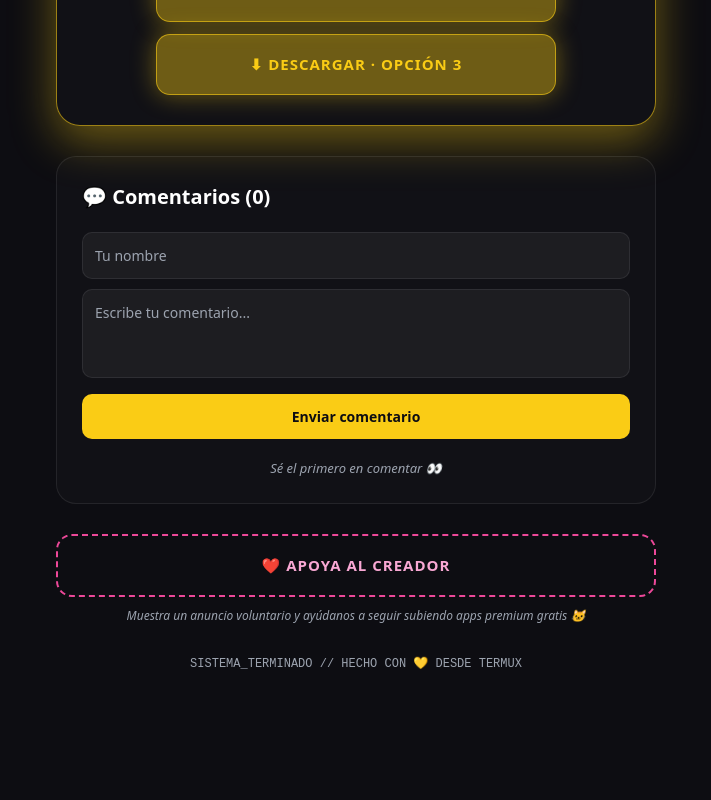
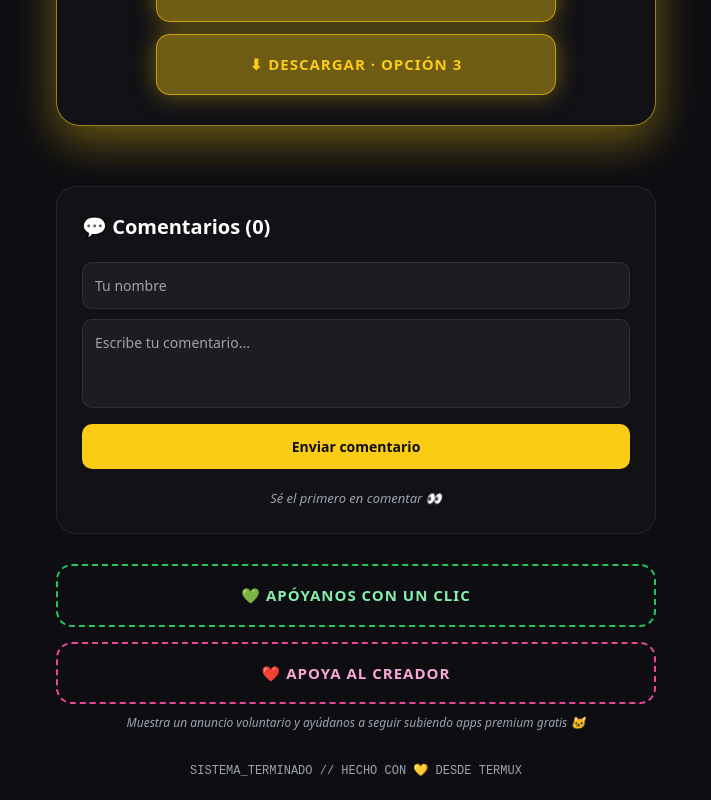
Before and after one commit to Ema242vu/APPS, a Next.js app: page /apps/capcut in a window 1280 px wide. Shown: the part 1321-2121 px from the top of the page, without its empty margins (284-995 px from the left). Before the commit the page ends 2014 px from the top, so only its background shows below. Built offline with nearby package versions, Linux system fonts and the light colour scheme.

Commit message:
Integrando Adsterra: Bar Social, Native Banner y enlace directo

```diff
--- a/app/apps/[slug]/page.tsx
+++ b/app/apps/[slug]/page.tsx
@@ -5,6 +5,7 @@ import { useState, useEffect } from "react";
 import { apps } from "@/lib/apps";
 import AdModal from "@/components/AdModal";
 import Comments from "@/components/Comments";
+import NativeBanner from "@/components/NativeBanner";
 import WaitModal from "@/components/WaitModal";
 
 export default function AppPage() {
@@ -63,7 +64,6 @@ export default function AppPage() {
     localStorage.setItem("ratings", JSON.stringify(newRatings));
   };
 
-  // Primero muestra el anuncio, luego la página de espera
   const handleDownload = (url: string) => {
     const newCount = downloads + 1;
     setDownloads(newCount);
@@ -73,13 +73,11 @@ export default function AppPage() {
     setShowAd(true);
   };
 
-  // Cuando cierra el anuncio, muestra la página de espera
   const handleAdClose = () => {
     setShowAd(false);
     setShowWait(true);
   };
 
-  // Cuando termina la espera, abre el enlace de descarga
   const handleWaitContinue = () => {
     setShowWait(false);
     window.open(finalUrl, "_blank");
@@ -215,10 +213,30 @@ export default function AppPage() {
           </div>
         )}
 
+        {/* Adsterra Native Banner */}
+        <NativeBanner />
+
         {/* Comentarios */}
         <Comments appName={app.name} />
 
-        {/* Apoya al creador */}
+        {/* Botón Adsterra Enlace Directo */}
+        <a
+          href="https://ardance.org/4/289d35b8457d3ebf55bb94697b169d11"
+          target="_blank"
+          rel="noopener noreferrer"
+          className="bounce-click"
+          style={{
+            display: "flex", alignItems: "center", justifyContent: "center", gap: "10px",
+            width: "100%", marginTop: "30px", padding: "18px", borderRadius: "16px",
+            backgroundColor: "transparent", border: "2px dashed #22c55e", color: "#86efac",
+            fontWeight: "bold", fontSize: "15px", textDecoration: "none",
+            letterSpacing: "1px", textTransform: "uppercase",
+          }}
+        >
+          💚 Apóyanos con un clic
+        </a>
+
+        {/* Apoya al creador (Monetag) */}
         <a
           href="https://omg10.com/4/11940275"
           target="_blank"
@@ -226,7 +244,7 @@ export default function AppPage() {
           className="bounce-click"
           style={{
             display: "flex", alignItems: "center", justifyContent: "center", gap: "10px",
-            width: "100%", marginTop: "30px", padding: "18px", borderRadius: "16px",
+            width: "100%", marginTop: "15px", padding: "18px", borderRadius: "16px",
             backgroundColor: "transparent", border: "2px dashed #ec4899", color: "#f9a8d4",
             fontWeight: "bold", fontSize: "15px", textDecoration: "none",
             letterSpacing: "1px", textTransform: "uppercase",
--- a/app/layout.tsx
+++ b/app/layout.tsx
@@ -21,6 +21,17 @@ export default function RootLayout({
             __html: `(function(s){s.dataset.zone='11940277',s.src='https://al5sm.com/tag.min.js'})([document.documentElement, document.body].filter(Boolean).pop().appendChild(document.createElement('script')))`,
           }}
         />
+        {/* Adsterra - Bar Social */}
+        <script
+          data-cfasync="false"
+          src="https://bellnewyork.org/14/cfed6f54b73385057c4c709b0d06da79"
+        />
+        {/* Adsterra - Native Banner */}
+        <script
+          async
+          data-cfasync="false"
+          src="https://bellnewyork.org/21/885a3a3a0173836d790936818ab5a034"
+        />
       </head>
       <body>
         {children}
--- /dev/null
+++ b/components/NativeBanner.tsx
@@ -0,0 +1,34 @@
+"use client";
+
+import { useEffect } from "react";
+
+export default function NativeBanner() {
+  useEffect(() => {
+    // Reinserta el script cada vez que se monta el componente
+    // para que Adsterra lo detecte en cada página individual
+    const existingScript = document.querySelector(
+      'script[src*="bellnewyork.org/21/"]'
+    );
+    if (!existingScript) {
+      const script = document.createElement("script");
+      script.async = true;
+      script.setAttribute("data-cfasync", "false");
+      script.src = "https://bellnewyork.org/21/885a3a3a0173836d790936818ab5a034";
+      document.body.appendChild(script);
+    }
+  }, []);
+
+  return (
+    <div
+      style={{
+        marginTop: "30px",
+        marginBottom: "30px",
+        width: "100%",
+        display: "flex",
+        justifyContent: "center",
+      }}
+    >
+      <div id="container-885a3a3a0173836d790936818ab5a034"></div>
+    </div>
+  );
+}
```
